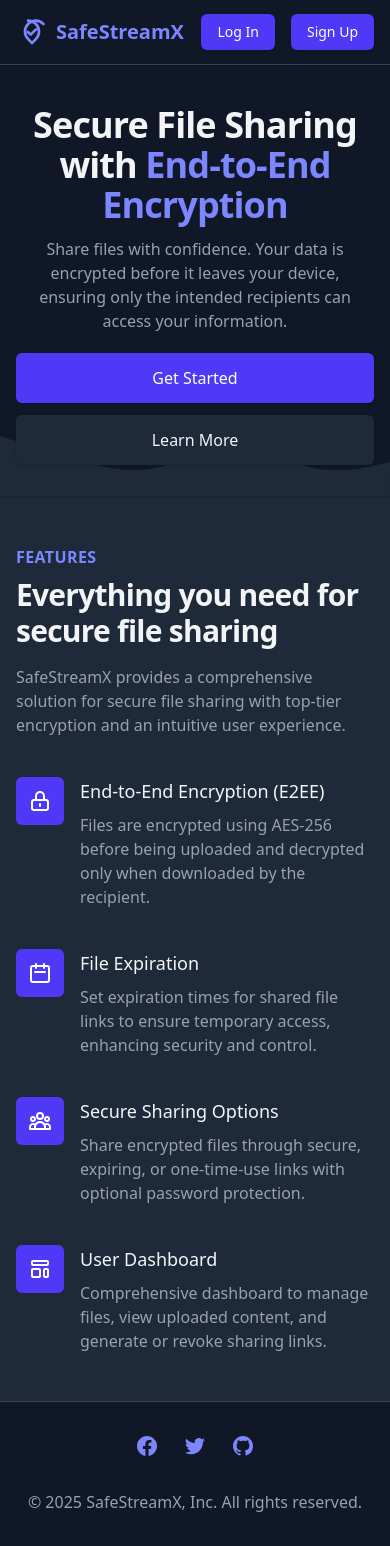
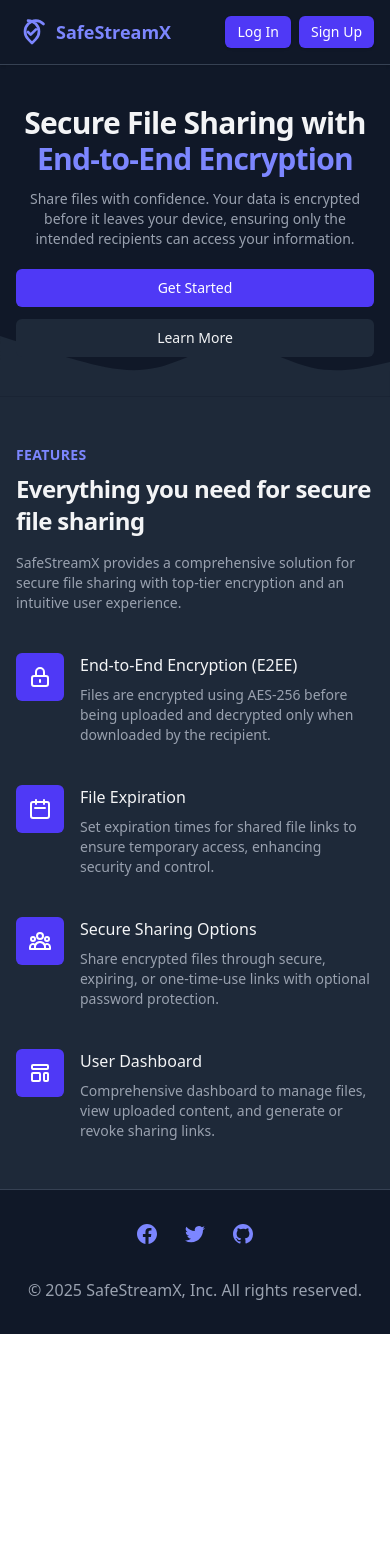
Before and after one commit to yasithrashan/SafeStreamX-E2EE-File-Sharing, a React (Vite) app in the folder safestreamx/: page / in a window 390 px wide. After the commit the page ends 1334 px from the top, so only its background shows below. Built offline with nearby package versions, Linux system fonts and the light colour scheme.

Commit message:
feat: add framer-motion animations and responsive layout to Footer component

```diff
--- a/safestreamx/package.json
+++ b/safestreamx/package.json
@@ -11,6 +11,7 @@
   },
   "dependencies": {
     "@tailwindcss/vite": "^4.1.7",
+    "framer-motion": "^12.12.1",
     "react": "^19.1.0",
     "react-dom": "^19.1.0",
     "tailwindcss": "^4.1.7"
--- a/safestreamx/src/components/landingPage/FeatureItem.jsx
+++ b/safestreamx/src/components/landingPage/FeatureItem.jsx
@@ -1,18 +1,25 @@
 import React from 'react';
+import { motion } from 'framer-motion';
 
 const FeatureItem = ({ icon, title, description }) => {
   return (
-    <div className="flex">
+    <motion.div
+      className="flex"
+      initial={{ opacity: 0, y: 20 }}
+      whileInView={{ opacity: 1, y: 0 }}
+      viewport={{ once: true }}
+      transition={{ duration: 0.5 }}
+    >
       <div className="flex-shrink-0">
         <div className="flex items-center justify-center h-12 w-12 rounded-md bg-indigo-600 text-white">
           {icon}
         </div>
       </div>
       <div className="ml-4">
-        <h3 className="text-lg font-medium text-gray-100">{title}</h3>
-        <p className="mt-2 text-gray-400">{description}</p>
+        <h3 className="text-base sm:text-lg font-medium text-gray-100">{title}</h3>
+        <p className="mt-2 text-sm sm:text-base text-gray-400">{description}</p>
       </div>
-    </div>
+    </motion.div>
   );
 };
 
--- a/safestreamx/src/components/landingPage/Features.jsx
+++ b/safestreamx/src/components/landingPage/Features.jsx
@@ -1,5 +1,6 @@
 import React from 'react';
 import FeatureItem from './FeatureItem';
+import { motion } from 'framer-motion';
 
 const Features = () => {
   const featuresList = [
@@ -42,20 +43,26 @@ const Features = () => {
   ];
 
   return (
-    <div id="features" className="py-12 bg-gray-800">
+    <motion.section
+      id="features"
+      className="py-12 bg-gray-800"
+      initial={{ opacity: 0 }}
+      whileInView={{ opacity: 1 }}
+      viewport={{ once: true }}
+      transition={{ duration: 0.6 }}
+    >
       <div className="max-w-7xl mx-auto px-4 sm:px-6 lg:px-8">
         <div className="lg:text-center">
-          <h2 className="text-base text-indigo-400 font-semibold tracking-wide uppercase">Features</h2>
-          <p className="mt-2 text-3xl font-extrabold tracking-tight text-gray-100 sm:text-4xl">
+          <h2 className="text-sm sm:text-base text-indigo-400 font-semibold tracking-wide uppercase">Features</h2>
+          <p className="mt-2 text-2xl sm:text-3xl md:text-4xl font-extrabold tracking-tight text-gray-100">
             Everything you need for secure file sharing
           </p>
-          <p className="mt-4 max-w-2xl text-gray-400 lg:mx-auto">
+          <p className="mt-4 max-w-2xl text-sm sm:text-base text-gray-400 lg:mx-auto">
             SafeStreamX provides a comprehensive solution for secure file sharing with top-tier encryption and an intuitive user experience.
           </p>
         </div>
 
-        <div className="mt-10">
-          <div className="space-y-10 md:space-y-0 md:grid md:grid-cols-2 md:gap-x-8 md:gap-y-10">
+        <div className="mt-10 grid grid-cols-1 gap-10 md:grid-cols-2 md:gap-x-8 md:gap-y-10">
           {featuresList.map((feature, index) => (
             <FeatureItem
               key={index}
@@ -66,8 +73,7 @@ const Features = () => {
           ))}
         </div>
       </div>
-      </div>
-    </div>
+    </motion.section>
   );
 };
 
--- a/safestreamx/src/components/landingPage/Footer.jsx
+++ b/safestreamx/src/components/landingPage/Footer.jsx
@@ -1,31 +1,74 @@
 import React from 'react';
+import { motion } from 'framer-motion';
+
+const socialLinks = [
+  {
+    name: 'Facebook',
+    href: '#',
+    icon: (
+      <path
+        fillRule="evenodd"
+        d="M22 12c0-5.523-4.477-10-10-10S2 6.477 2 12c0 4.991 3.657 9.128 8.438 9.878v-6.987h-2.54V12h2.54V9.797c0-2.506 1.492-3.89 3.777-3.89 1.094 0 2.238.195 2.238.195v2.46h-1.26c-1.243 0-1.63.771-1.63 1.562V12h2.773l-.443 2.89h-2.33v6.988C18.343 21.128 22 16.991 22 12z"
+        clipRule="evenodd"
+      />
+    ),
+  },
+  {
+    name: 'Twitter',
+    href: '#',
+    icon: (
+      <path d="M8.29 20.251c7.547 0 11.675-6.253 11.675-11.675 0-.178 0-.355-.012-.53A8.348 8.348 0 0022 5.92a8.19 8.19 0 01-2.357.646 4.118 4.118 0 001.804-2.27 8.224 8.224 0 01-2.605.996 4.107 4.107 0 00-6.993 3.743 11.65 11.65 0 01-8.457-4.287 4.106 4.106 0 001.27 5.477A4.072 4.072 0 012.8 9.713v.052a4.105 4.105 0 003.292 4.022 4.095 4.095 0 01-1.853.07 4.108 4.108 0 003.834 2.85A8.233 8.233 0 012 18.407a11.616 11.616 0 006.29 1.84" />
+    ),
+  },
+  {
+    name: 'GitHub',
+    href: '#',
+    icon: (
+      <path
+        fillRule="evenodd"
+        d="M12 2C6.477 2 2 6.484 2 12.017c0 4.425 2.865 8.18 6.839 9.504.5.092.682-.217.682-.483
+        0-.237-.008-.868-.013-1.703-2.782.605-3.369-1.343-3.369-1.343-.454-1.158-1.11-1.466-1.11-1.466-.908-.62.069-.608.069-.608
+        1.003.07 1.531 1.032 1.531 1.032.892 1.53 2.341 1.088 2.91.832.092-.647.35-1.088.636-1.338-2.22-.253-4.555-1.113-4.555-4.951
+        0-1.093.39-1.988 1.029-2.688-.103-.253-.446-1.272.098-2.65
+        0 0 .84-.27 2.75 1.026A9.564 9.564 0 0112 6.844c.85.004 1.705.115 2.504.337
+        1.909-1.296 2.747-1.027 2.747-1.027.546 1.379.202 2.398.1 2.651
+        .64.7 1.028 1.595 1.028 2.688
+        0 3.848-2.339 4.695-4.566 4.943
+        .359.309.678.92.678 1.855
+        0 1.338-.012 2.419-.012 2.747
+        0 .268.18.58.688.482A10.019 10.019 0 0022 12.017c0-5.533-4.477-10.017-10-10.017z"
+        clipRule="evenodd"
+      />
+    ),
+  },
+];
 
 const Footer = () => {
   return (
-    <footer className="border-t border-gray-700">
+    <motion.footer
+      initial={{ opacity: 0, y: 30 }}
+      whileInView={{ opacity: 1, y: 0 }}
+      transition={{ duration: 0.8 }}
+      viewport={{ once: true }}
+      className="border-t border-gray-700 bg-gray-900"
+    >
       <div className="max-w-7xl mx-auto px-4 sm:px-6 lg:px-8">
         <div className="py-8 md:flex md:items-center md:justify-between">
           <div className="flex justify-center md:justify-start space-x-6 md:order-2">
-            <a href="#" className="text-indigo-400">
-              <span className="sr-only">Facebook</span>
-              <svg className="h-6 w-6" fill="currentColor" viewBox="0 0 24 24" aria-hidden="true">
-                <path fillRule="evenodd" d="M22 12c0-5.523-4.477-10-10-10S2 6.477 2 12c0 4.991 3.657 9.128 8.438 9.878v-6.987h-2.54V12h2.54V9.797c0-2.506 1.492-3.89 3.777-3.89 1.094 0 2.238.195 2.238.195v2.46h-1.26c-1.243 0-1.63.771-1.63 1.562V12h2.773l-.443 2.89h-2.33v6.988C18.343 21.128 22 16.991 22 12z" clipRule="evenodd" />
-              </svg>
-            </a>
-
-            <a href="#" className="text-indigo-400">
-              <span className="sr-only">Twitter</span>
-              <svg className="h-6 w-6" fill="currentColor" viewBox="0 0 24 24" aria-hidden="true">
-                <path d="M8.29 20.251c7.547 0 11.675-6.253 11.675-11.675 0-.178 0-.355-.012-.53A8.348 8.348 0 0022 5.92a8.19 8.19 0 01-2.357.646 4.118 4.118 0 001.804-2.27 8.224 8.224 0 01-2.605.996 4.107 4.107 0 00-6.993 3.743 11.65 11.65 0 01-8.457-4.287 4.106 4.106 0 001.27 5.477A4.072 4.072 0 012.8 9.713v.052a4.105 4.105 0 003.292 4.022 4.095 4.095 0 01-1.853.07 4.108 4.108 0 003.834 2.85A8.233 8.233 0 012 18.407a11.616 11.616 0 006.29 1.84" />
-              </svg>
-            </a>
-
-            <a href="#" className="text-indigo-400">
-              <span className="sr-only">GitHub</span>
-              <svg className="h-6 w-6" fill="currentColor" viewBox="0 0 24 24" aria-hidden="true">
-                <path fillRule="evenodd" d="M12 2C6.477 2 2 6.484 2 12.017c0 4.425 2.865 8.18 6.839 9.504.5.092.682-.217.682-.483 0-.237-.008-.868-.013-1.703-2.782.605-3.369-1.343-3.369-1.343-.454-1.158-1.11-1.466-1.11-1.466-.908-.62.069-.608.069-.608 1.003.07 1.531 1.032 1.531 1.032.892 1.53 2.341 1.088 2.91.832.092-.647.35-1.088.636-1.338-2.22-.253-4.555-1.113-4.555-4.951 0-1.093.39-1.988 1.029-2.688-.103-.253-.446-1.272.098-2.65 0 0 .84-.27 2.75 1.026A9.564 9.564 0 0112 6.844c.85.004 1.705.115 2.504.337 1.909-1.296 2.747-1.027 2.747-1.027.546 1.379.202 2.398.1 2.651.64.7 1.028 1.595 1.028 2.688 0 3.848-2.339 4.695-4.566 4.943.359.309.678.92.678 1.855 0 1.338-.012 2.419-.012 2.747 0 .268.18.58.688.482A10.019 10.019 0 0022 12.017c0-5.533-4.477-10.017-10-10.017z" clipRule="evenodd" />
-              </svg>
-            </a>
+            {socialLinks.map((link, index) => (
+              <motion.a
+                key={index}
+                href={link.href}
+                whileHover={{ scale: 1.2 }}
+                transition={{ type: 'spring', stiffness: 300 }}
+                className="text-indigo-400"
+              >
+                <span className="sr-only">{link.name}</span>
+                <svg className="h-6 w-6" fill="currentColor" viewBox="0 0 24 24" aria-hidden="true">
+                  {link.icon}
+                </svg>
+              </motion.a>
+            ))}
           </div>
           <div className="mt-8 md:mt-0 md:order-1">
             <p className="text-center text-base text-gray-400">
@@ -34,7 +77,7 @@ const Footer = () => {
           </div>
         </div>
       </div>
-    </footer>
+    </motion.footer>
   );
 };
 
--- a/safestreamx/src/components/landingPage/Hero.jsx
+++ b/safestreamx/src/components/landingPage/Hero.jsx
@@ -1,40 +1,44 @@
 import React from 'react';
+import { motion } from 'framer-motion';
 
 const Hero = () => {
   return (
     <div className="relative overflow-hidden">
       <div className="max-w-7xl mx-auto">
-        <div className="relative z-10 pb-8 sm:pb-16 md:pb-20 lg:w-full lg:pb-28 xl:pb-32">
+        <motion.div
+          initial={{ opacity: 0, y: 30 }}
+          animate={{ opacity: 1, y: 0 }}
+          transition={{ duration: 0.8 }}
+          className="relative z-10 pb-10 sm:pb-16 md:pb-20 lg:w-full lg:pb-28 xl:pb-32"
+        >
           <main className="mt-10 mx-auto max-w-7xl px-4 sm:mt-12 sm:px-6 md:mt-16 lg:mt-20 xl:mt-28">
             <div className="text-center">
-              <h1 className="text-4xl font-extrabold tracking-tight sm:text-5xl md:text-6xl">
-                <span className="text-gray-100">Secure File Sharing with </span>
-                <span className="text-indigo-400">End-to-End Encryption</span>
+              <h1 className="text-3xl sm:text-4xl md:text-5xl lg:text-6xl font-extrabold tracking-tight">
+                <span className="text-gray-100 block">Secure File Sharing with</span>
+                <span className="text-indigo-400 block">End-to-End Encryption</span>
               </h1>
-              <p className="mt-3 max-w-md mx-auto text-base text-gray-400 sm:text-lg md:mt-5 md:text-xl md:max-w-3xl">
+              <p className="mt-3 max-w-md mx-auto text-sm sm:text-base md:text-lg text-gray-400 md:mt-5 md:max-w-2xl">
                 Share files with confidence. Your data is encrypted before it leaves your device,
                 ensuring only the intended recipients can access your information.
               </p>
               <div className="mt-5 max-w-md mx-auto sm:flex sm:justify-center md:mt-8">
-                <div className="rounded-md shadow">
-                  <button
-                    className="w-full flex items-center justify-center px-8 py-3 border border-transparent text-base font-medium rounded-md bg-indigo-600 hover:bg-indigo-700 text-white md:py-4 md:text-lg md:px-10"
+                <motion.button
+                  whileHover={{ scale: 1.05 }}
+                  whileTap={{ scale: 0.95 }}
+                  className="w-full sm:w-auto flex items-center justify-center px-6 py-2 md:px-10 md:py-4 border border-transparent text-sm md:text-lg font-medium rounded-md bg-indigo-600 hover:bg-indigo-700 text-white"
                 >
                   Get Started
-                  </button>
-                </div>
-                <div className="mt-3 rounded-md shadow sm:mt-0 sm:ml-3">
+                </motion.button>
                 <a
                   href="#features"
-                    className="w-full flex items-center justify-center px-8 py-3 border border-transparent text-base font-medium rounded-md bg-gray-800 text-gray-100 md:py-4 md:text-lg md:px-10"
+                  className="mt-3 sm:mt-0 sm:ml-3 w-full sm:w-auto flex items-center justify-center px-6 py-2 md:px-10 md:py-4 border border-transparent text-sm md:text-lg font-medium rounded-md bg-gray-800 text-gray-100"
                 >
                   Learn More
                 </a>
               </div>
             </div>
-            </div>
           </main>
-        </div>
+        </motion.div>
       </div>
 
       {/* Wave Divider */}
--- a/safestreamx/src/components/landingPage/Navbar.jsx
+++ b/safestreamx/src/components/landingPage/Navbar.jsx
@@ -1,8 +1,14 @@
 import React from 'react';
+import { motion } from 'framer-motion';
 
 const Navbar = () => {
   return (
-    <nav className="bg-gray-900 border-b border-gray-700 shadow-sm">
+    <motion.nav
+      initial={{ y: -50, opacity: 0 }}
+      animate={{ y: 0, opacity: 1 }}
+      transition={{ duration: 0.6 }}
+      className="bg-gray-900 border-b border-gray-700 shadow-sm"
+    >
       <div className="max-w-7xl mx-auto px-4 sm:px-6 lg:px-8">
         <div className="flex justify-between h-16">
           <div className="flex items-center">
@@ -14,24 +20,20 @@ const Navbar = () => {
                   strokeLinejoin="round"
                   stroke="currentColor" />
               </svg>
-              <span className="text-xl font-bold">SafeStreamX</span>
+              <span className="text-lg sm:text-xl font-bold">SafeStreamX</span>
             </div>
           </div>
-          <div className="flex items-center space-x-4">
-            <button
-              className="bg-indigo-600 hover:bg-indigo-700 text-white px-4 py-2 rounded-md text-sm font-medium shadow-sm transition-colors"
-            >
+          <div className="flex items-center space-x-2 sm:space-x-4">
+            <button className="bg-indigo-600 hover:bg-indigo-700 text-white px-3 py-1.5 sm:px-4 sm:py-2 rounded-md text-sm font-medium shadow-sm transition-colors">
               Log In
             </button>
-            <button
-              className="bg-indigo-600 hover:bg-indigo-700 text-white px-4 py-2 rounded-md text-sm font-medium shadow-sm transition-colors"
-            >
+            <button className="bg-indigo-600 hover:bg-indigo-700 text-white px-3 py-1.5 sm:px-4 sm:py-2 rounded-md text-sm font-medium shadow-sm transition-colors">
               Sign Up
             </button>
           </div>
         </div>
       </div>
-    </nav>
+    </motion.nav>
   );
 };
 
```
Also changed, not shown: 1 other file (tests, documents, lock files or other folders). Lines whose indentation alone changed are shown as unchanged.
